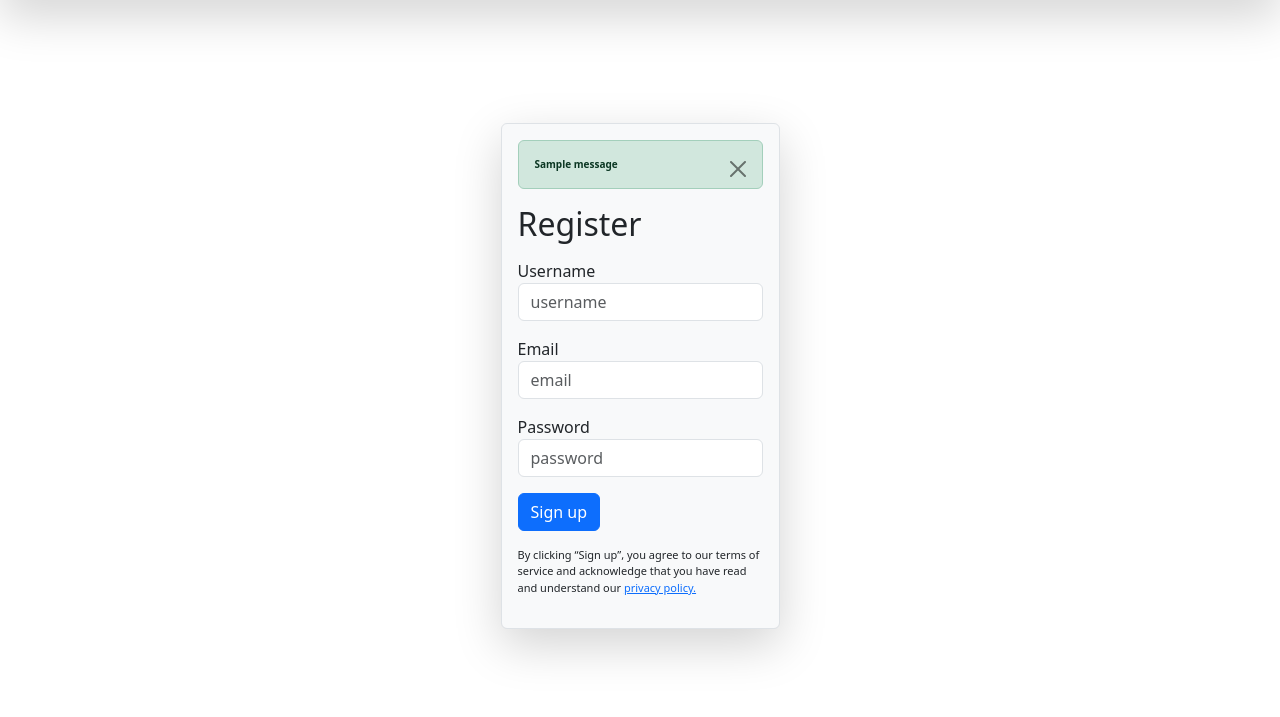
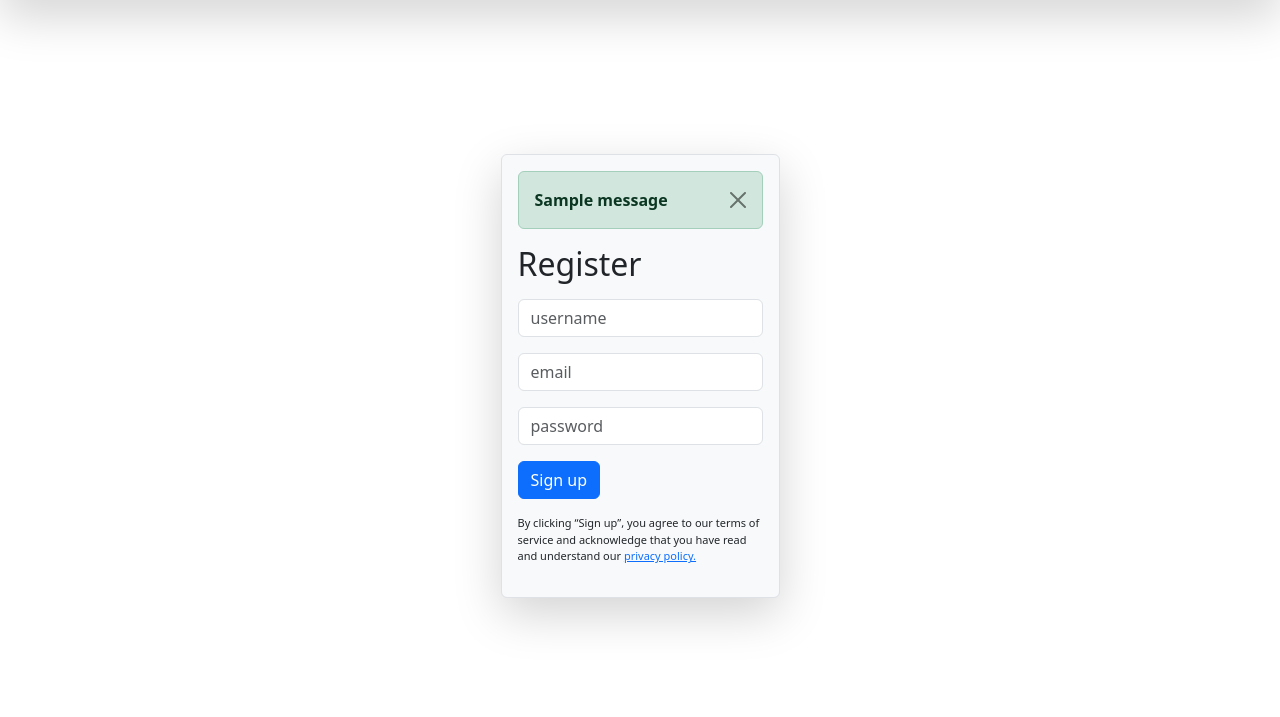
Before and after one commit to RiadHak/Cooling-Down-The-Cities, a Django app: page /signup/ in a window 1280 px wide. Shown: the part 56-773 px from the top of the page. Run offline with Django 4.2, Linux system fonts and the light colour scheme; tables that the repository leaves empty hold one stand-in row (values such as "Sample post"); one stand-in notice (Sample message) is shown; some libraries are stand-ins or nearby versions.

Commit message:
the code before was not dry

```diff
--- a/dashboard/templates/signup.html
+++ b/dashboard/templates/signup.html
@@ -8,30 +8,28 @@
     {%include "navbar/navbar.html"%}
     {% load bootstrap5 %}
         <div class="container min-vh-100 align-items-center d-flex justify-content-center">
-            <form action="/signup/" method="POST" class="form-control w-25 shadow-lg p-3 mb-5 bg-body-tertiary rounded">
+            <form action="/signup/" method="POST" class="form-control w-25 shadow-lg p-3 mb-5 bg-body-tertiary rounded" novalidate>
+                {%csrf_token%}
+                {%if messages%}
                     {%for message in messages%}
                         <div class="alert alert-success d-flex align-items-center alert-dismissible" role="alert">
-                <strong style="font-size: 10px;">{{message}}</strong>
+                        <strong class="fs-6">{{message}}</strong>
                         <button type="button" class="btn-close" data-bs-dismiss="alert" aria-label="Close"></button>
                         </div>
                     {%endfor%}
+                {%endif%}
                 <h2 class="mb-3">Register</h2>
-                {%csrf_token%}
                 <div class="mb-3">
+                    {% for field in form %}
                     <div class="mb-3">
-                        {{form.username.label}}
-                        {{form.username}}
-
+                        {{ field }}
+                        {% if field.errors %}
+                        <div style="color: red; font-size: 11px;">
+                            <span>{{ field.errors }}</span>
                         </div>
-                    <div class="mb-3">
-                        {{form.email.label}}
-                        {{form.email}}
+                        {% endif %}
                     </div>
-                    <div class="mb-3">
-                        {{form.password.label}}
-                        {{form.password}}
-                    </div>
-
+                    {% endfor %}
                 </div>
                 <div class="container">
                     <div class="row">
```
Lines whose indentation alone changed are shown as unchanged.
